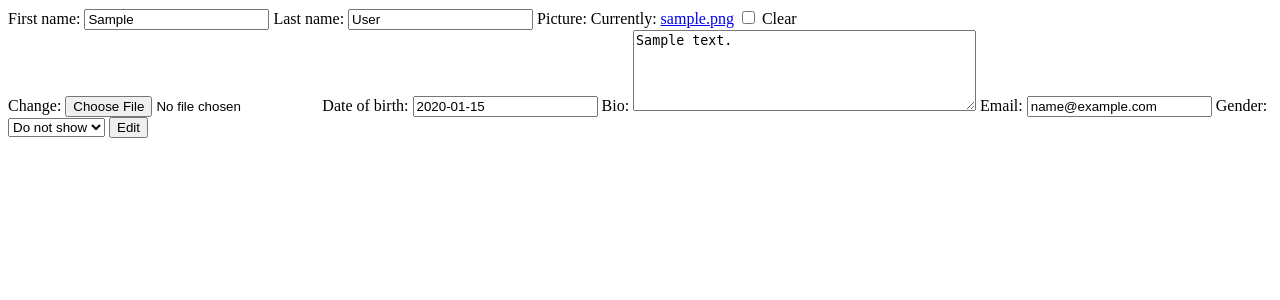
After one commit to ivan9643/softuni_web_project, a Django app: page /accounts/edit/1 in a window 1280 px wide. The commit adds this page. Shown: the top 300 px of the page. Run offline with Django 4.2, Linux system fonts and the light colour scheme; tables that the repository leaves empty hold one stand-in row (values such as "Sample post").

Commit message:
edit and delete profile features added

```diff
--- a/softuni_web_project/accounts/apps.py
+++ b/softuni_web_project/accounts/apps.py
@@ -4,3 +4,6 @@ from django.apps import AppConfig
 class AccountsConfig(AppConfig):
     default_auto_field = 'django.db.models.BigAutoField'
     name = 'softuni_web_project.accounts'
+
+    def ready(self):
+        import softuni_web_project.accounts.signals
--- a/softuni_web_project/accounts/forms.py
+++ b/softuni_web_project/accounts/forms.py
@@ -1,38 +1,61 @@
 from django import forms
 from django.contrib.auth import forms as auth_forms, get_user_model
 
-from softuni_web_project.accounts.models import Profile
+from softuni_web_project.accounts.models import Profile, CustomUser
+from softuni_web_project.main_app.models import Post
 
 
 class CreateProfileForm(auth_forms.UserCreationForm):
     first_name = forms.CharField(
         max_length=Profile.FIRST_NAME_MAX_LENGTH,
         required=False,
+        widget=forms.TextInput(
+            attrs={
+                'placeholder': 'Enter first name'
+            }
+        )
     )
     last_name = forms.CharField(
         max_length=Profile.LAST_NAME_MAX_LENGTH,
         required=False,
+        widget=forms.TextInput(
+            attrs={
+                'placeholder': 'Enter last name'
+            }
+        )
     )
     picture = forms.ImageField(
         required=False,
     )
     date_of_birth = forms.DateField(
         required=False,
+        widget=forms.DateInput(
+            attrs={
+                'placeholder': 'Enter date of birth'
+            }
+        )
     )
     bio = forms.CharField(
-        widget=forms.Textarea,
+        widget=forms.Textarea(
+            attrs={
+                'placeholder': 'Enter bio',
+                'rows': 5,
+            }
+        ),
         required=False,
     )
     email = forms.EmailField(
         required=False,
+        widget=forms.EmailInput(
+            attrs={
+                'placeholder': 'Enter email'
+            }
+        )
     )
     gender = forms.ChoiceField(
         choices=Profile.GENDERS,
+        initial='Do not show',
     )
-
-    # def __init__(self, *args, **kwargs):
-    #     super().__init__(*args, **kwargs)
-    #     self._init_bootstrap_form_controls()
 
     def save(self, commit=True):
         user = super().save(commit=False)
@@ -53,7 +76,25 @@ class CreateProfileForm(auth_forms.UserCreationForm):
 
     class Meta:
         model = get_user_model()
-        fields = ('username', 'password1', 'password2', 'first_name', 'last_name', 'picture', 'bio')
+        fields = ('username', 'password1', 'password2')
+        widgets = {
+            'username': forms.TextInput(
+                attrs={
+                    'placeholder': 'Enter username'
+                }
+            ),
+        }
+
+
+class ProfileEditForm(forms.ModelForm):
+    def __init__(self, *args, **kwargs):
+        super().__init__(*args, **kwargs)
+        self.initial['gender'] = Profile.DO_NOT_SHOW
+
+    class Meta:
+        model = Profile
+        # fields = ('first_name','last_name','picture','date_of_birth','bio','email','gender')
+        exclude = ('user',)
         widgets = {
             'first_name': forms.TextInput(
                 attrs={
@@ -70,65 +111,38 @@ class CreateProfileForm(auth_forms.UserCreationForm):
             #         'placeholder': 'Enter URL'
             #     }
             # ),
-
+            'email': forms.EmailInput(
+                attrs={
+                    'placeholder': 'Enter email'
+                }
+            ),
+            'bio': forms.Textarea(
+                attrs={
+                    'placeholder': 'Enter bio',
+                    'rows': 5,
+                }
+            ),
+            'gender': forms.Select(
+                choices=Profile.GENDERS,
+            ),
+            'date_of_birth': forms.DateInput(
+                attrs={
+                    'min': '1920-01-01',
+                }
+            )
         }
 
-#
-# class EditProfileForm(BootstrapFormMixin, forms.ModelForm):
-#     def __init__(self, *args, **kwargs):
-#         super().__init__(*args, **kwargs)
-#         self._init_bootstrap_form_controls()
-#         self.initial['gender'] = Profile.DO_NOT_SHOW
-#
-#     class Meta:
-#         model = Profile
-#         fields = '__all__'
-#         widgets = {
-#             'first_name': forms.TextInput(
-#                 attrs={
-#                     'placeholder': 'Enter first name'
-#                 }
-#             ),
-#             'last_name': forms.TextInput(
-#                 attrs={
-#                     'placeholder': 'Enter last name'
-#                 }
-#             ),
-#             'picture': forms.TextInput(
-#                 attrs={
-#                     'placeholder': 'Enter URL'
-#                 }
-#             ),
-#             'email': forms.EmailInput(
-#                 attrs={
-#                     'placeholder': 'Enter email'
-#                 }
-#             ),
-#             'bio': forms.Textarea(
-#                 attrs={
-#                     'placeholder': 'Enter bio',
-#                     'rows': 3,
-#                 }
-#             ),
-#             'gender': forms.Select(
-#                 choices=Profile.GENDERS,
-#             ),
-#             'date_of_birth': forms.DateInput(
-#                 attrs={
-#                     'min': '1920-01-01',
-#                 }
-#             )
-#         }
-#
-#
-# class DeleteProfileForm(forms.ModelForm):
-#     def save(self, commit=True):
-#         pets = list(self.instance.pet_set.all())
-#         # should be done with signals
-#         PetPhoto.objects.filter(tagged_pets__in=pets).delete()
-#         self.instance.delete()
-#         return self.instance
-#
-#     class Meta:
-#         model = Profile
-#         fields = ()
+
+class ProfileDeleteForm(forms.ModelForm):
+    # def save(self, commit=True):
+    #     # should be done with signals
+    #     Post.objects.filter(user_id=self.instance.user_id).delete()
+    #     CustomUser.objects.get(id=self.instance.user_id).delete()
+    #     self.instance.delete()
+    #     return self.instance
+
+
+
+    class Meta:
+        model = Profile
+        fields = ()
--- a/softuni_web_project/accounts/models.py
+++ b/softuni_web_project/accounts/models.py
@@ -50,6 +50,8 @@ class Profile(models.Model):
             MinLengthValidator(FIRST_NAME_MIN_LENGTH),
             validate_only_letters,
         ),
+        null=True,
+        blank=True,
     )
 
     last_name = models.CharField(
@@ -58,6 +60,8 @@ class Profile(models.Model):
             MinLengthValidator(LAST_NAME_MIN_LENGTH),
             validate_only_letters,
         ),
+        null=True,
+        blank=True,
     )
 
     picture = models.ImageField(
--- a/softuni_web_project/accounts/signals.py
+++ b/softuni_web_project/accounts/signals.py
@@ -14,8 +14,10 @@ from softuni_web_project.accounts.models import CustomUser, Profile
 # @receiver(post_delete, sender=CustomUser)
 # def auto_delete_profile(sender, instance, **kwargs):
 #     Profile.objects.get(user_id=instance.id).delete()
+from softuni_web_project.main_app.models import Post
 
 
 @receiver(post_delete, sender=Profile)
-def auto_delete_user(sender, instance, **kwargs):
+def auto_delete_user_and_posts(sender, instance, **kwargs):
     CustomUser.objects.get(id=instance.user_id).delete()
+    Post.objects.filter(user_id=instance.user_id).delete()
--- a/softuni_web_project/accounts/urls.py
+++ b/softuni_web_project/accounts/urls.py
@@ -1,11 +1,14 @@
 from django.urls import path
 
-from softuni_web_project.accounts.views import UserRegisterView, UserLoginView, UserLogoutView, ProfileDetailsView
+from softuni_web_project.accounts.views import UserRegisterView, UserLoginView, UserLogoutView, ProfileDetailsView, \
+    ProfileEditView, ProfileDeleteView
 
 urlpatterns = (
     path('register/', UserRegisterView.as_view(), name='register'),
     path('login/', UserLoginView.as_view(), name='login'),
     path('<int:pk>/', ProfileDetailsView.as_view(), name='profile details'),
     path('logout/', UserLogoutView.as_view(), name='logout'),
+    path('edit/<int:pk>', ProfileEditView.as_view(), name='profile edit'),
+    path('delete/<int:pk>', ProfileDeleteView.as_view(), name='profile delete'),
 
 )
--- a/softuni_web_project/accounts/views.py
+++ b/softuni_web_project/accounts/views.py
@@ -1,7 +1,7 @@
 from django.contrib.auth import views as auth_views
 from django.views import generic as views
 from django.urls import reverse_lazy
-from softuni_web_project.accounts.forms import CreateProfileForm  # , EditProfileForm, DeleteProfileForm
+from softuni_web_project.accounts.forms import CreateProfileForm, ProfileEditForm, ProfileDeleteForm
 from softuni_web_project.accounts.models import Profile
 from softuni_web_project.main_app.models import Post
 
@@ -24,6 +24,9 @@ class UserLogoutView(auth_views.LogoutView):
     pass
 
 
+# login required mixin where needed !!!
+
+
 class ProfileDetailsView(views.DetailView):
     model = Profile
     template_name = 'accounts/profile_details.html'
@@ -41,3 +44,26 @@ class ProfileDetailsView(views.DetailView):
             'posts': posts,
         })
         return context
+
+
+class ProfileEditView(views.UpdateView):
+    form_class = ProfileEditForm
+    template_name = 'accounts/profile-edit.html'
+
+    def get_success_url(self):
+        return reverse_lazy('profile details', kwargs={'pk': self.object.user_id})
+
+    def get_queryset(self):
+        return Profile.objects.get_queryset()
+
+
+class ProfileDeleteView(views.DeleteView):
+    model = Profile
+    template_name = "accounts/profile-delete.html"
+    # form_class = ProfileDeleteForm
+
+    def get_success_url(self):
+        return reverse_lazy('unauthenticated user page')
+
+    # def get_queryset(self):
+    #     return Profile.objects.get_queryset()
--- /dev/null
+++ b/templates/accounts/profile-edit.html
@@ -0,0 +1,8 @@
+{% extends 'base.html' %}
+{% block page_content %}
+<form method="post" action="{% url 'profile edit' request.user.id %}" enctype="multipart/form-data">
+    {% csrf_token %}
+    {{ form }}
+    <button type="submit">Edit</button>
+</form>
+{% endblock %}
--- a/templates/base.html
+++ b/templates/base.html
@@ -4,13 +4,18 @@
     <meta charset="UTF-8">
     <title>App</title>
     <style>
-        .image{
+        .image {
             max-width: 200px;
             max-height: 200px;
         }
-        .post{
+
+        .post {
             border-style: inset;
             border-color: lightgreen;
+        }
+
+        .delete_button {
+            color: red;
         }
     </style>
 </head>
```
Also changed, not shown: templates/accounts/profile-delete.html (added, +9 -0 lines), templates/accounts/profile_details.html (+14 -5 lines), 1 other file.
